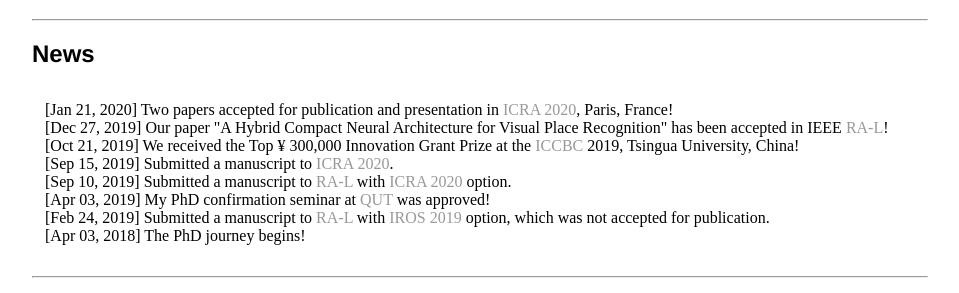
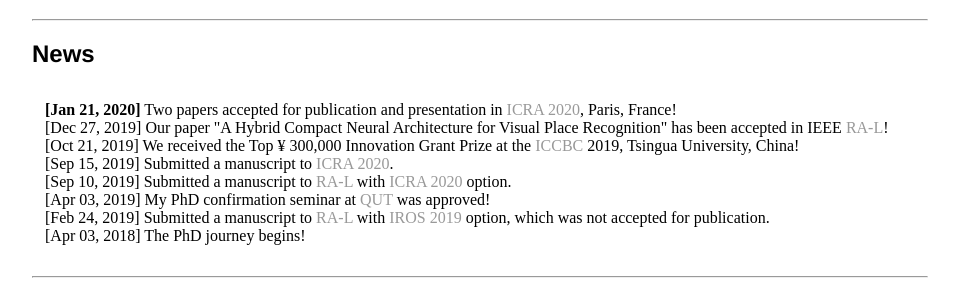
Before and after one commit to mchancan/mchancan.github.io, a Jekyll site: the page built from index.html, in a window 1280 px wide. Shown: the part 399-692 px from the top of the page, without its empty margins (160-1119 px from the left). Built offline with Jekyll 4.4.1, drawn with Linux system fonts in a browser that asks for light colours; comment, search, counter and statistics services are not loaded.

```diff
--- a/index.html
+++ b/index.html
@@ -28,7 +28,7 @@ title: Marvin Chancán
 <table border="0" cellpadding="3" cellspacing="10">
 	<tr>
 		<td>
-			[Jan 21, 2020] Two papers accepted for publication and presentation in <a href="http://icra2020.org">ICRA 2020</a>, Paris, France! </br>
+			<b>[Jan 21, 2020]</b> Two papers accepted for publication and presentation in <a href="http://icra2020.org">ICRA 2020</a>, Paris, France! </br>
 			[Dec 27, 2019] Our paper "A Hybrid Compact Neural Architecture for Visual Place Recognition" has been accepted in IEEE <a href="https://ieeexplore.ieee.org/xpl/aboutJournal.jsp?punumber=7083369">RA-L</a>! </br>
 			[Oct 21, 2019] We received the Top &yen; 300,000 Innovation Grant Prize at the <a href="https://contest.cbicr.org/en/">ICCBC</a> 2019, Tsingua University, China! </br>
 			[Sep 15, 2019] Submitted a manuscript to <a href="http://icra2020.org">ICRA 2020</a>. </br>
```
